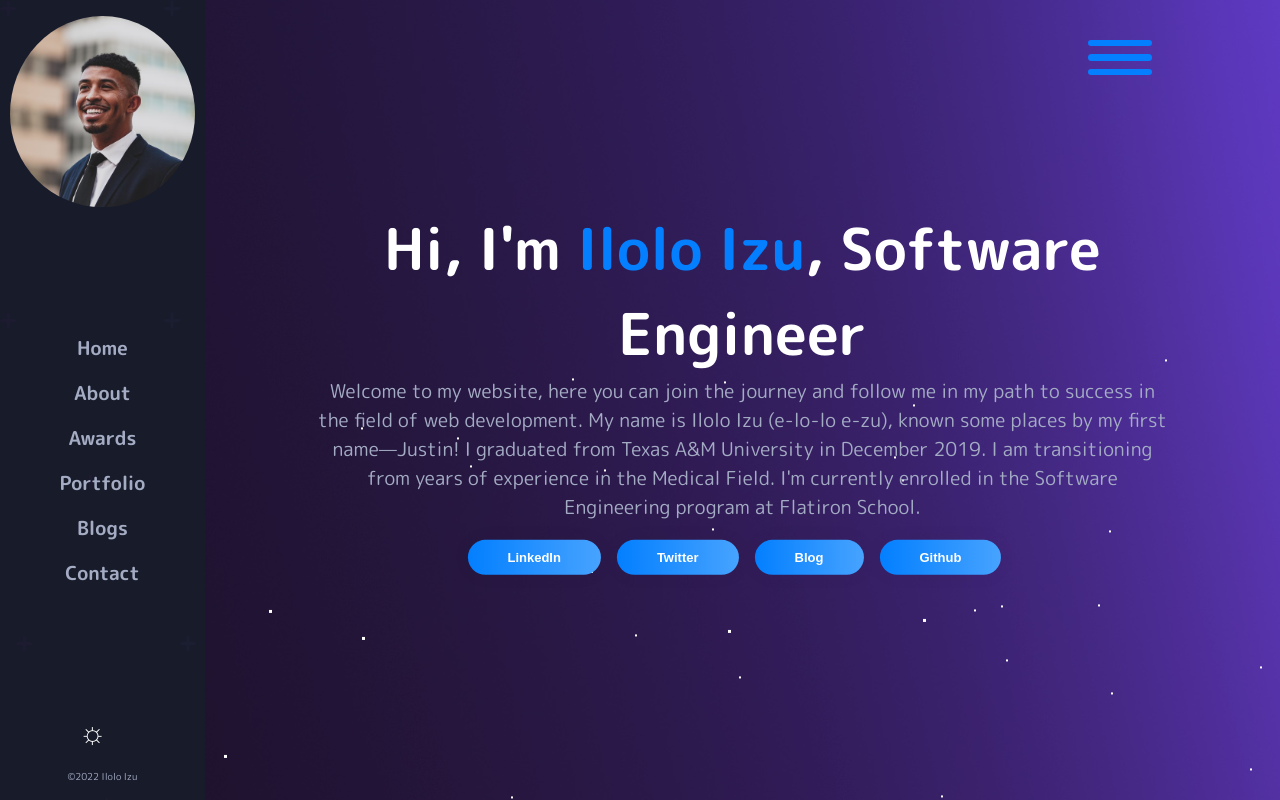
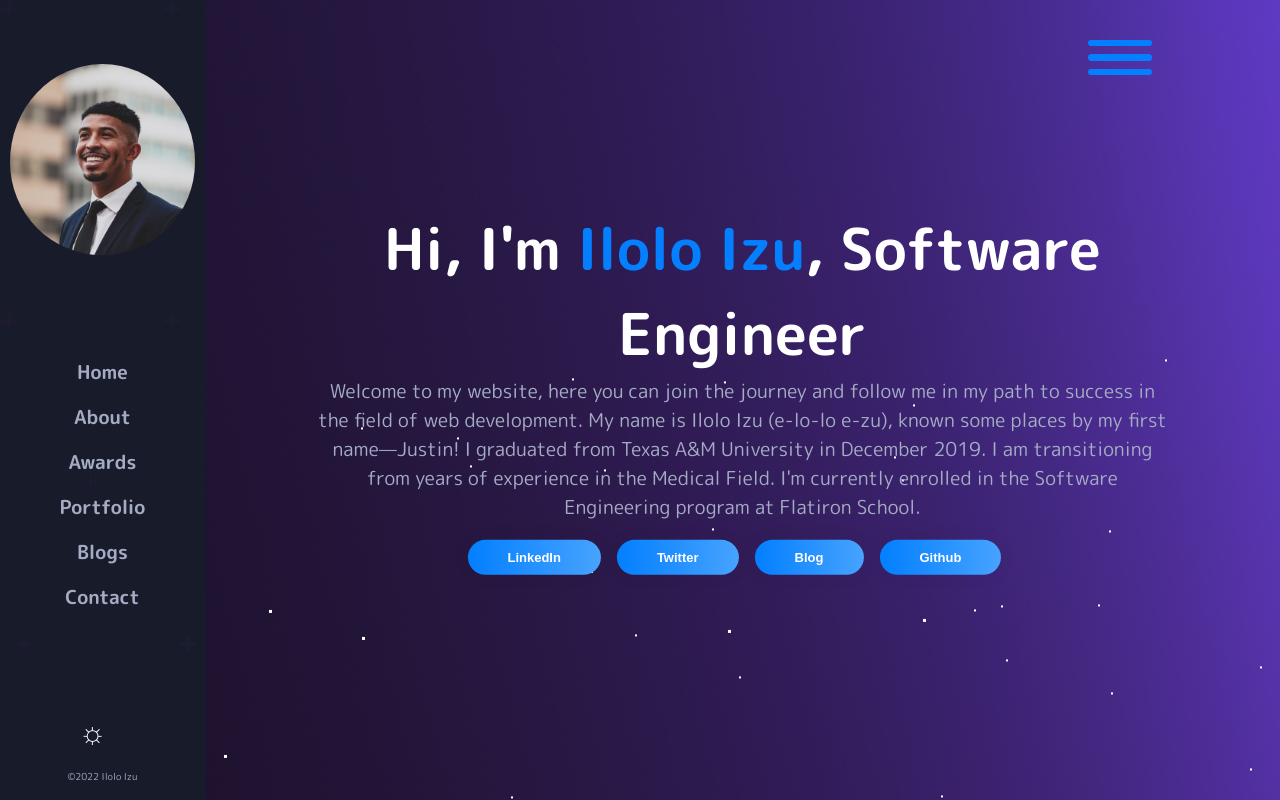
Before and after one commit to iloloizu/portfolio, a React (Create React App) app in the folder portfolio-app/: page / in a window 1280 px wide. Built offline with nearby package versions, Linux system fonts and the light colour scheme.

Commit message:
adds spacing to the top of profile avtar

```diff
--- a/portfolio-app/src/styles/navbar.scss
+++ b/portfolio-app/src/styles/navbar.scss
@@ -10,7 +10,7 @@
     .profile {
       width: 100%;
       text-align: center;
-      margin-top: 1rem;
+      margin-top: 4rem;
 
       img {
         width: 90%;
```
